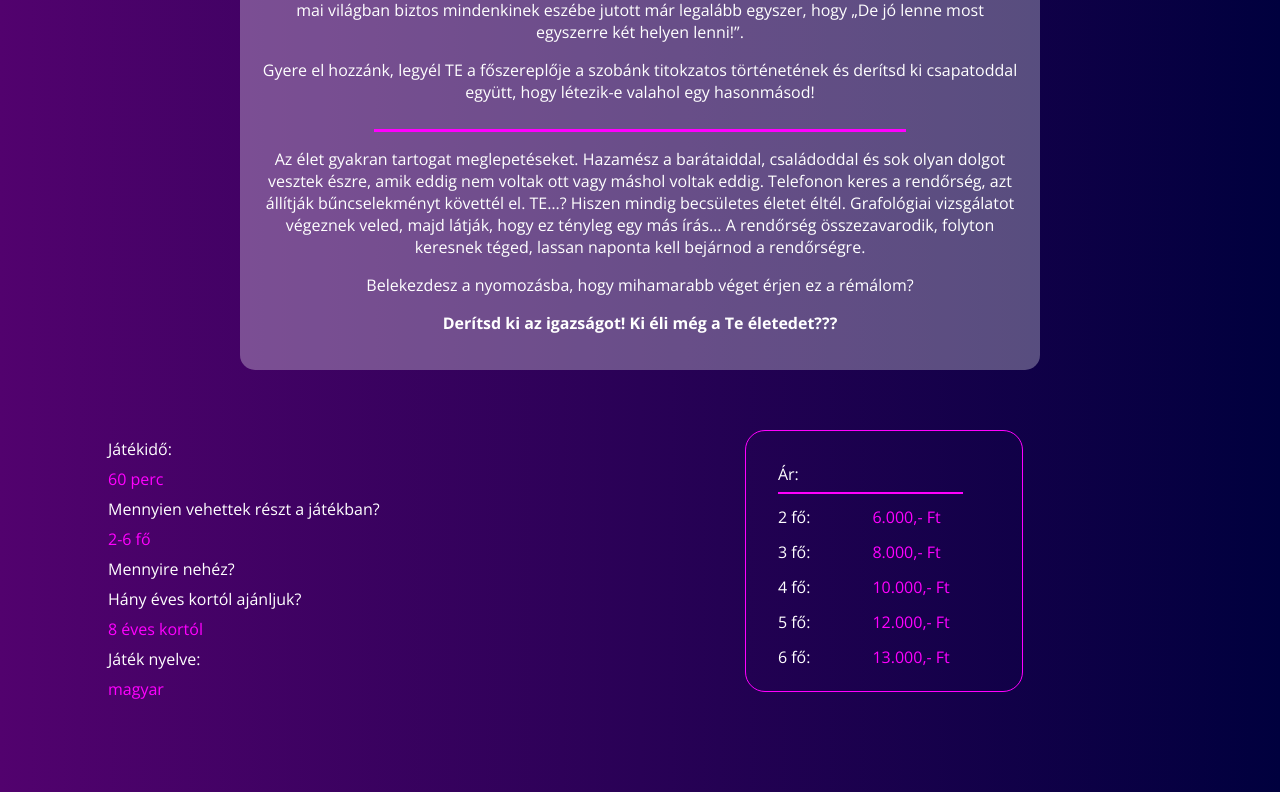
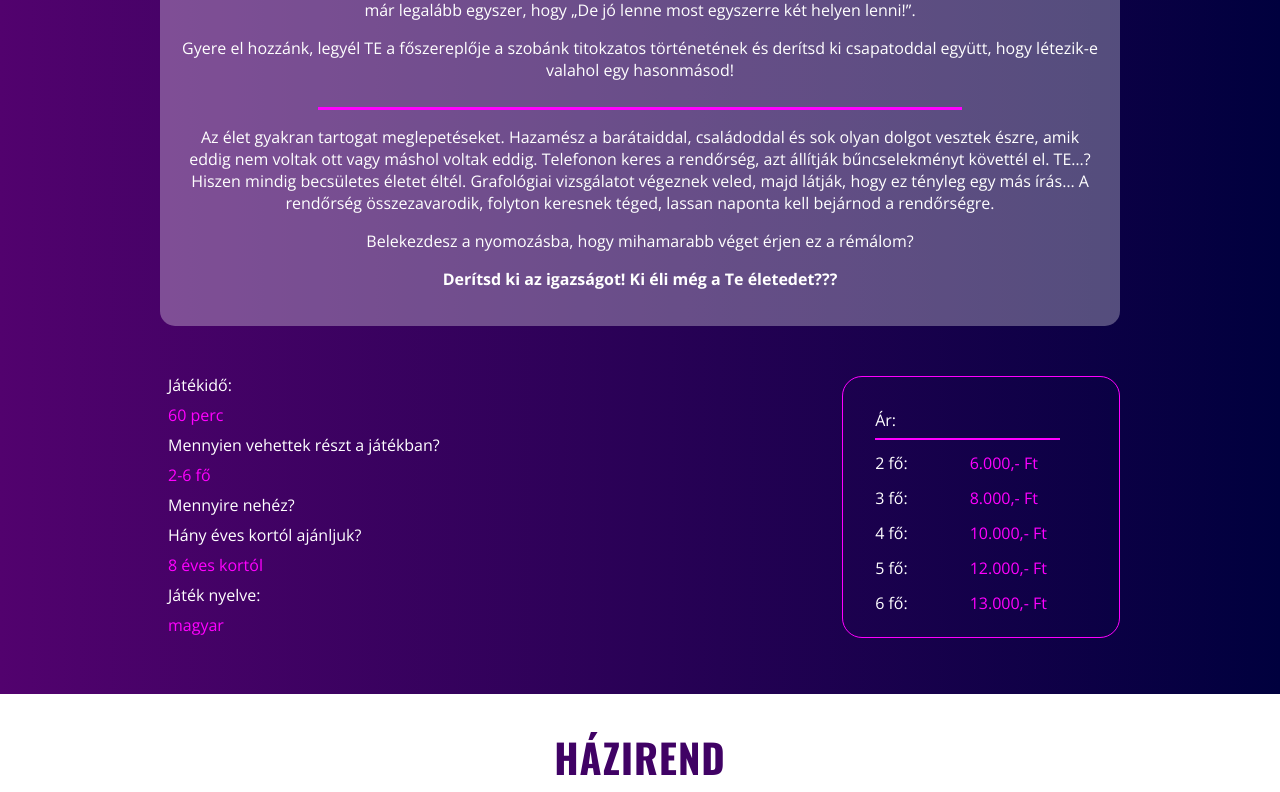
Before and after one commit to GyebnarPeter/next-level, a React (Create React App) app in the folder client/: page /hasonmas in a window 1280 px wide. Shown: the part 1328-2120 px from the top of the page. Built offline with nearby package versions, Linux system fonts and the light colour scheme; the HTML template or start-up script is replaced by a standard one.

Commit message:
create gameInfo

```diff
--- a/client/src/components/gameInfo/GameInfo.jsx
+++ b/client/src/components/gameInfo/GameInfo.jsx
@@ -5,11 +5,15 @@ import GameInfoPrice from "../../components/gameInfo/GameInfoPrice";
 export default function GameInfo() {
     return(
         <>
-            <GameInfoText />
-            <section className="gameDatas">
-                <GameInfoDetails />
-                <GameInfoPrice />
-            </section>
+            <div className="gameInfo">
+                <div className="container">
+                    <GameInfoText />
+                    <section className="gameDatas">
+                        <GameInfoDetails />
+                        <GameInfoPrice />
+                    </section>
+                </div>
+            </div>
         </>
     )
 }
--- a/client/src/components/gameInfo/GameInfoPrice.jsx
+++ b/client/src/components/gameInfo/GameInfoPrice.jsx
@@ -3,7 +3,6 @@ import "./gameInfoPrice.css";
 export default function gameInfoPrice() {
     return (
         <section className="gameInfoPrice">
-            <div className="gameInfoPriceWrp">
             <table>
                 <tr>
                     <td>Ár:</td>
@@ -30,7 +29,6 @@ export default function gameInfoPrice() {
                     <td className="pinkText">13.000,- Ft</td>
                 </tr>
             </table>
-            </div>
         </section>
     )
 }
--- a/client/src/components/gameInfo/gameInfo.css
+++ b/client/src/components/gameInfo/gameInfo.css
@@ -1,9 +1,20 @@
+.gameInfo {
+    background: var(--gradient)  no-repeat center center;
+    padding: 50px 0;
+}
+
+.gameInfo .container {
+    max-width: 1000px;
+    padding: 0 20px;
+}
+
 .gameDatas {
-    background: var(--gradient)  no-repeat center center;
+    padding-top: 40px;
 }
 
 @media screen and (min-width: 768px) {
     .gameDatas {
         display: flex;
+        justify-content: space-between;
     }
 }
--- a/client/src/components/gameInfo/gameInfoDetails.css
+++ b/client/src/components/gameInfo/gameInfoDetails.css
@@ -1,6 +1,4 @@
 .gameInfoDetails {
-    padding: 50px;
-    padding-top: 10px;
     flex-grow: 1;
 }
 
@@ -23,9 +21,9 @@
     }
 }
 
-@media screen and (min-width: 992px) {
+/* @media screen and (min-width: 992px) {
     .gameInfoDetails {
         padding: 100px;
         padding-top: 10px;
     }
-}
+} */
--- a/client/src/components/gameInfo/gameInfoPrice.css
+++ b/client/src/components/gameInfo/gameInfoPrice.css
@@ -3,17 +3,11 @@ table {
     border: 1px solid var(--pink);
     border-radius: 20px;
     padding: 20px;
-    margin-right: auto;
-    margin-left: auto;
+    margin: 0 auto;
 }
 
 .gameInfoPrice {
     padding-top: 10px;
-    flex-grow: 1;
-}
-
-.gameInfoPriceWrp {
-    padding-bottom: 80px;
 }
 
 td {
@@ -33,4 +27,10 @@ td {
     table {
         margin-left: 0;
     }
+
+    .gameInfoPrice {
+        flex-grow: unset;
+    }
+
+
 }
--- a/client/src/components/gameInfo/gameInfoText.css
+++ b/client/src/components/gameInfo/gameInfoText.css
@@ -1,9 +1,3 @@
-.gameInfoText {
-    background: var(--gradient) no-repeat center center;
-    background-size: cover;
-    padding: 50px;
-}
-
 .gameInfoTextDescription {
     margin: auto;
 }
@@ -20,7 +14,6 @@
     padding: 20px;
     text-align: center;
     margin: auto;
-    max-width: 800px;
 }
 
 #highlightedText {
```
Lines whose indentation alone changed are shown as unchanged.
